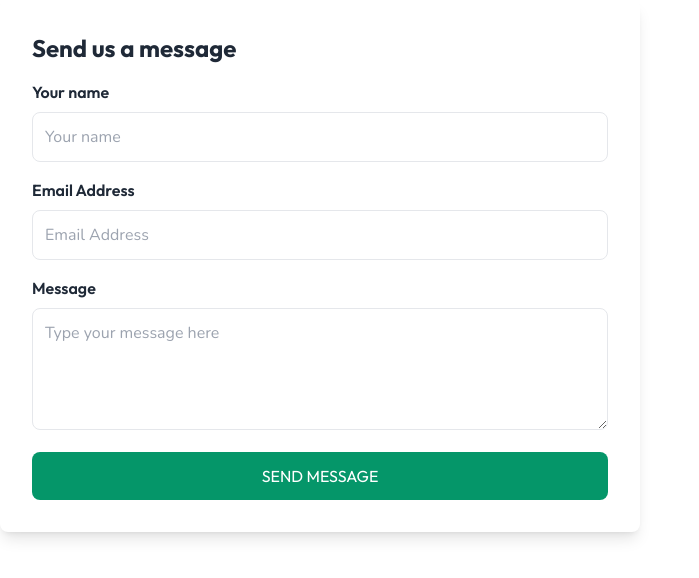
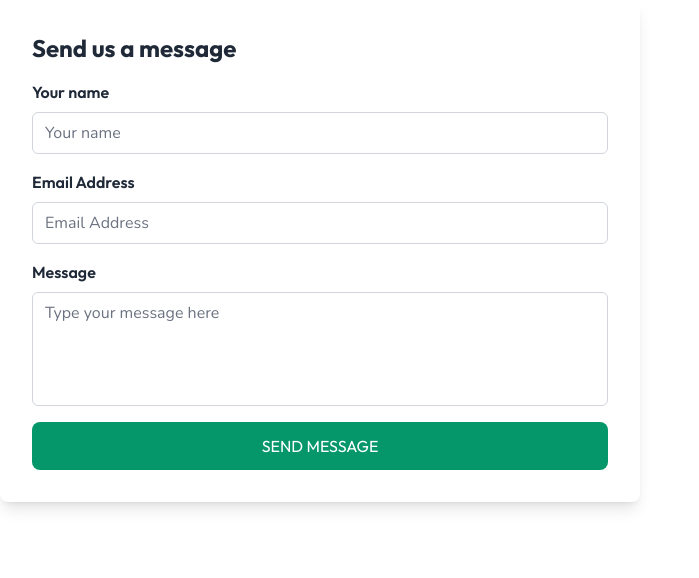
Before and after one commit to SOATS2024/project-one, a React (Vite) app in the folder pennywise/: page /contact in a window 1280 px wide. Shown: the top 578 px of the page, without its empty margins (0-699 px from the left). Built offline with nearby package versions, Linux system fonts and the light colour scheme; no server answers.

Commit message:
made some small changes

```diff
--- a/pennywise/src/components/ContactUs.jsx
+++ b/pennywise/src/components/ContactUs.jsx
@@ -27,18 +27,15 @@ const ContactUs = () => {
     }
   };
   return (
-
-
-
-
-
-      <div className="w-full md:w-1/2 bg-white text-gray-800 p-8 rounded-lg shadow-lg">
+    <div className="w-full md:w-1/2 bg-white text-gray-800 p-8 rounded-lg shadow-lg dark:bg-slate-950">
       <form onSubmit={onSubmit}>
-          <h2 className="text-2xl font-header font-bold mb-4">Send us a message</h2>
+        <h2 className="text-2xl font-header font-bold mb-4 dark:text-gray-200">
+          Send us a message
+        </h2>
         <div className="mb-4">
           <label
             htmlFor="name"
-              className="block font-semibold mb-2 font-header"
+            className="block font-semibold mb-2 font-header dark:text-gray-200"
           >
             Your name
           </label>
@@ -49,14 +46,14 @@ const ContactUs = () => {
             required
             value={username}
             onChange={(e) => setUsername(e.target.value)}
-              className="w-full p-3 border rounded-lg focus:outline-none  focus:border-primary focus:ring-primary focus:ring-1 font-content disabled:opacity-50"
+            className="mt-1 appearance-none rounded-md relative block w-full px-3 py-2 pr-4 border border-gray-300 dark:border-gray-200 placeholder-gray-500 dark:placeholder-gray-200 text-text dark:text-gray-200 focus:outline-none focus:border-primary dark:focus:border-dark_primary focus:ring-primary dark:focus:ring-dark_primary focus:ring-1 font-content disabled:opacity-50 dark:bg-slate-950"
             placeholder="Your name"
           />
         </div>
         <div className="mb-4">
           <label
             htmlFor="email"
-              className="block font-semibold mb-2 font-header"
+            className="block font-semibold mb-2 font-header dark:text-gray-200"
           >
             Email Address
           </label>
@@ -67,14 +64,14 @@ const ContactUs = () => {
             required
             value={email}
             onChange={(e) => setEmail(e.target.value)}
-              className="w-full p-3 border rounded-lg focus:outline-none focus:border-primary focus:ring-primary focus:ring-1 font-content disabled:opacity-50"
+            className="mt-1 appearance-none rounded-md relative block w-full px-3 py-2 pr-4 border border-gray-300 dark:border-gray-200 placeholder-gray-500 dark:placeholder-gray-200 text-text dark:text-gray-200 focus:outline-none focus:border-primary dark:focus:border-dark_primary focus:ring-primary dark:focus:ring-dark_primary focus:ring-1 font-content disabled:opacity-50 dark:bg-slate-950"
             placeholder="Email Address"
           />
         </div>
         <div className="mb-4">
           <label
             htmlFor="message"
-              className="block font-semibold mb-2 font-header"
+            className="block font-semibold mb-2 font-header dark:text-gray-200"
           >
             Message
           </label>
@@ -85,7 +82,7 @@ const ContactUs = () => {
             required
             value={message}
             onChange={(e) => setMessage(e.target.value)}
-              className="w-full p-3 border rounded-lg focus:outline-none focus:border-primary focus:ring-primary focus:ring-1 font-content disabled:opacity-50"
+            className="mt-1 appearance-none rounded-md relative block w-full px-3 py-2 pr-4 border border-gray-300 dark:border-gray-200 placeholder-gray-500 dark:placeholder-gray-200 text-text dark:text-gray-200 focus:outline-none focus:border-primary dark:focus:border-dark_primary focus:ring-primary dark:focus:ring-dark_primary focus:ring-1 font-content disabled:opacity-50 dark:bg-slate-950"
             placeholder="Type your message here"
           ></textarea>
         </div>
@@ -97,7 +94,6 @@ const ContactUs = () => {
         </button>
       </form>
     </div>
-
   );
 };
 export { ContactUs };
--- a/pennywise/src/components/Welcome/ContactSection.jsx
+++ b/pennywise/src/components/Welcome/ContactSection.jsx
@@ -1,29 +1,33 @@
-import React from 'react'
-import { ContactUs } from '../ContactUs'
+import React from "react";
+import { ContactUs } from "../ContactUs";
 
 function ContactSection() {
   return (
-
-    <div id = "contact" className="flex flex-col md:flex-row justify-between items-center bg-background text-text p-8 md:p-12">
+    <div
+      id="contact"
+      className="flex flex-col md:flex-row justify-between items-center bg-background dark:bg-dark_background text-text p-8 md:p-12"
+    >
       {/* Left Section */}
       <div className="w-full md:w-1/2 mb-8 md:mb-0 font-content">
-      <h2 className="text-3xl  font-header font-bold mb-4">Contact Us</h2>
-      <p className="mb-6 ">
+        <h2 className="text-3xl  font-header font-bold mb-4 dark:text-gray-200">
+          Contact Us
+        </h2>
+        <p className="mb-6 dark:text-gray-300">
           Lorem ipsum dolor sit amet consectetur adipisicing elit. At fugiat
           dicta iusto reprehenderit eum nihil similique.
         </p>
         <div className="space-y-4">
           <div className="flex items-center">
             <span className="text-xl mr-4">📞</span>
-          <p>+1 (123) 456 7890</p>
+            <p className="text-gray-300">+1 (123) 456 7890</p>
           </div>
           <div className="flex items-center">
             <span className="text-xl mr-4">✉</span>
-          <p>contact@xyzwebsite.com</p>
+            <p className="text-gray-300">contact@xyzwebsite.com</p>
           </div>
           <div className="flex items-center">
             <span className="text-xl mr-4">📍</span>
-          <p>11, Street 342, Abcd Fgh</p>
+            <p className="text-gray-300">11, Street 342, Abcd Fgh</p>
           </div>
         </div>
 
@@ -43,11 +47,9 @@ function ContactSection() {
           </a>
         </div>
       </div>
-   <ContactUs/>
+      <ContactUs />
     </div>
+  );
+}
 
-);
-};
-
-
-export  {ContactSection}
+export { ContactSection };
--- a/pennywise/src/index.css
+++ b/pennywise/src/index.css
@@ -64,3 +64,7 @@
 .tooltip:hover .tooltiptext {
   visibility: visible;
 }
+
+textarea {
+  resize: none;
+}
--- a/pennywise/src/pages/Welcome.jsx
+++ b/pennywise/src/pages/Welcome.jsx
@@ -5,14 +5,13 @@ import { AboutSection } from "../components/Welcome/AboutSection";
 import { ContactSection } from "../components/Welcome/ContactSection";
 import { FooterSection } from "../components/Welcome/FooterSection";
 
-
 const Welcome = () => {
   return (
     <div className="min-h-screen bg-background dark:bg-dark_background transition-colors duration-300">
       <Navbar isWelcome={true} />
       <HeroSection />
       <Features />
-      <AboutSection />
+      {/* <AboutSection /> */}
       <ContactSection />
       <FooterSection />
     </div>
```
Also changed, not shown: pennywise/src/components/Modal.jsx (+6 -4 lines), 1 other file (tests, documents, lock files or other folders). Lines whose indentation alone changed are shown as unchanged.
